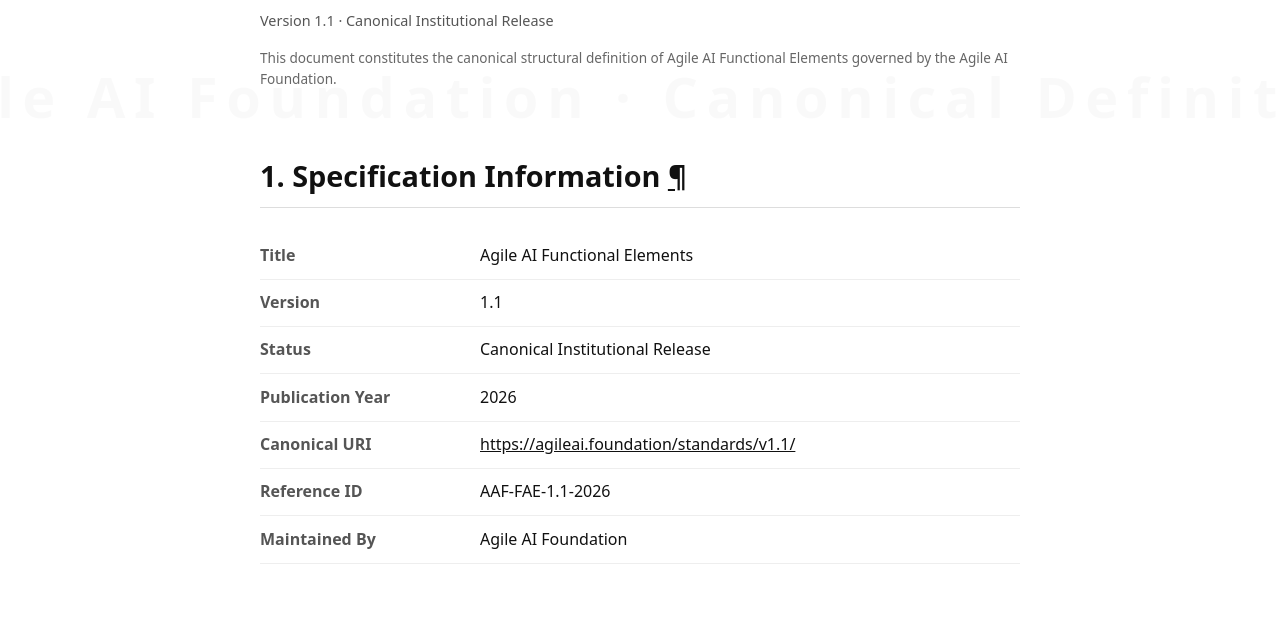
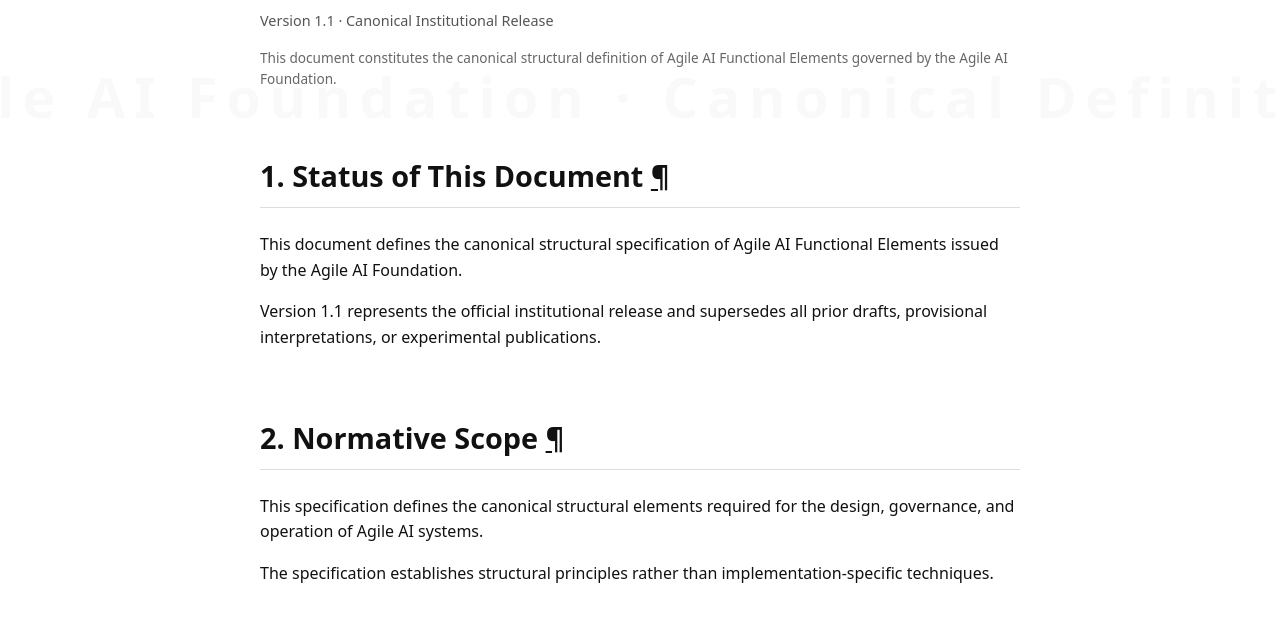
Before and after one commit to dileepavaai/agileai-foundation, a plain HTML site: page docs/standards/v1.1/index.html in a window 1280 px wide. Shown: the part 263-888 px from the top of the page. Drawn offline with Linux system fonts and the light colour scheme.

Commit message:
Add Status of This Document and Normative Scope sections to Agile AI Functional Elements v1.1 specification

```diff
--- a/docs/standards/v1.1/index.html
+++ b/docs/standards/v1.1/index.html
@@ -17,7 +17,6 @@ content="Canonical structural definition of Agile AI Functional Elements version
 
 <!-- ======================================================
 Academic / Research Citation Metadata
-Helps indexing by scholarly crawlers
 ====================================================== -->
 
 <meta name="citation_title" content="Agile AI Functional Elements" />
@@ -67,11 +66,11 @@ Core Design System
 
 <main class="spec-layout">
 
+<div class="spec-content container">
+
 <!-- ======================================================
-Main Specification Content
+Specification Header
 ====================================================== -->
-
-<div class="spec-content container">
 
 <section>
 
@@ -96,6 +95,55 @@ Functional Elements governed by the Agile AI Foundation.
 
 </section>
 
+<!-- ======================================================
+Status of This Document
+====================================================== -->
+
+<section>
+
+<h2 id="status">
+Status of This Document
+<a class="section-anchor" href="#status">¶</a>
+</h2>
+
+<p>
+This document defines the canonical structural specification of Agile AI
+Functional Elements issued by the Agile AI Foundation.
+</p>
+
+<p>
+Version 1.1 represents the official institutional release and supersedes
+all prior drafts, provisional interpretations, or experimental publications.
+</p>
+
+</section>
+
+<!-- ======================================================
+Normative Scope
+====================================================== -->
+
+<section>
+
+<h2 id="scope">
+Normative Scope
+<a class="section-anchor" href="#scope">¶</a>
+</h2>
+
+<p>
+This specification defines the canonical structural elements required for
+the design, governance, and operation of Agile AI systems.
+</p>
+
+<p>
+The specification establishes structural principles rather than
+implementation-specific techniques.
+</p>
+
+</section>
+
+<!-- ======================================================
+Specification Information
+====================================================== -->
 
 <section class="spec-meta">
 
@@ -149,6 +197,9 @@ https://agileai.foundation/standards/v1.1/
 
 </section>
 
+<!-- ======================================================
+Authority Declaration
+====================================================== -->
 
 <section>
 
@@ -164,12 +215,15 @@ Foundation. Canonical authority resides exclusively at
 </p>
 
 <p>
-Version 1.1 formalizes the framework under the institutional governance baseline
-declared in 2026.
+Version 1.1 formalizes the framework under the institutional governance
+baseline declared in 2026.
 </p>
 
 </section>
 
+<!-- ======================================================
+Functional Elements
+====================================================== -->
 
 <section>
 
@@ -177,7 +231,6 @@ declared in 2026.
 The Six Agile AI Functional Elements
 <a class="section-anchor" href="#elements">¶</a>
 </h2>
-
 
 <h3 id="intent">
 Intent & Outcome Alignment
@@ -189,7 +242,6 @@ Agile AI systems must be explicitly aligned to clear intent and desired
 outcomes.
 </p>
 
-
 <h3 id="judgment">
 Human Judgment & Accountability
 <a class="section-anchor" href="#judgment">¶</a>
@@ -199,7 +251,6 @@ Human Judgment & Accountability
 Human authority remains responsible for direction, constraints, and ethical
 boundaries governing AI-enabled systems.
 </p>
-
 
 <h3 id="execution">
 Adaptive Execution
@@ -211,7 +262,6 @@ Agile AI systems must continuously adapt based on feedback and environmental
 signals.
 </p>
 
-
 <h3 id="learning">
 Continuous Learning & Feedback
 <a class="section-anchor" href="#learning">¶</a>
@@ -221,7 +271,6 @@ Continuous Learning & Feedback
 Systems must learn continuously from outcomes and operational experience.
 </p>
 
-
 <h3 id="governance">
 Governance by Design
 <a class="section-anchor" href="#governance">¶</a>
@@ -230,7 +279,6 @@ Governance by Design
 <p>
 Governance must be intentionally embedded within Agile AI systems.
 </p>
-
 
 <h3 id="integration">
 Systemic Integration
@@ -243,6 +291,9 @@ Agile AI operates within broader socio-technical systems.
 
 </section>
 
+<!-- ======================================================
+Release Governance
+====================================================== -->
 
 <section>
 
@@ -257,6 +308,9 @@ Version 1.1 supersedes all prior drafts or provisional releases.
 
 </section>
 
+<!-- ======================================================
+Citation
+====================================================== -->
 
 <section>
 
@@ -286,10 +340,6 @@ For official citation formats and referencing guidelines, see the
 
 <div id="site-footer"></div>
 
-<!-- ======================================================
-Shared System Scripts
-====================================================== -->
-
 <script src="/shared/header.js"></script>
 <script src="/shared/footer.js"></script>
 
```
